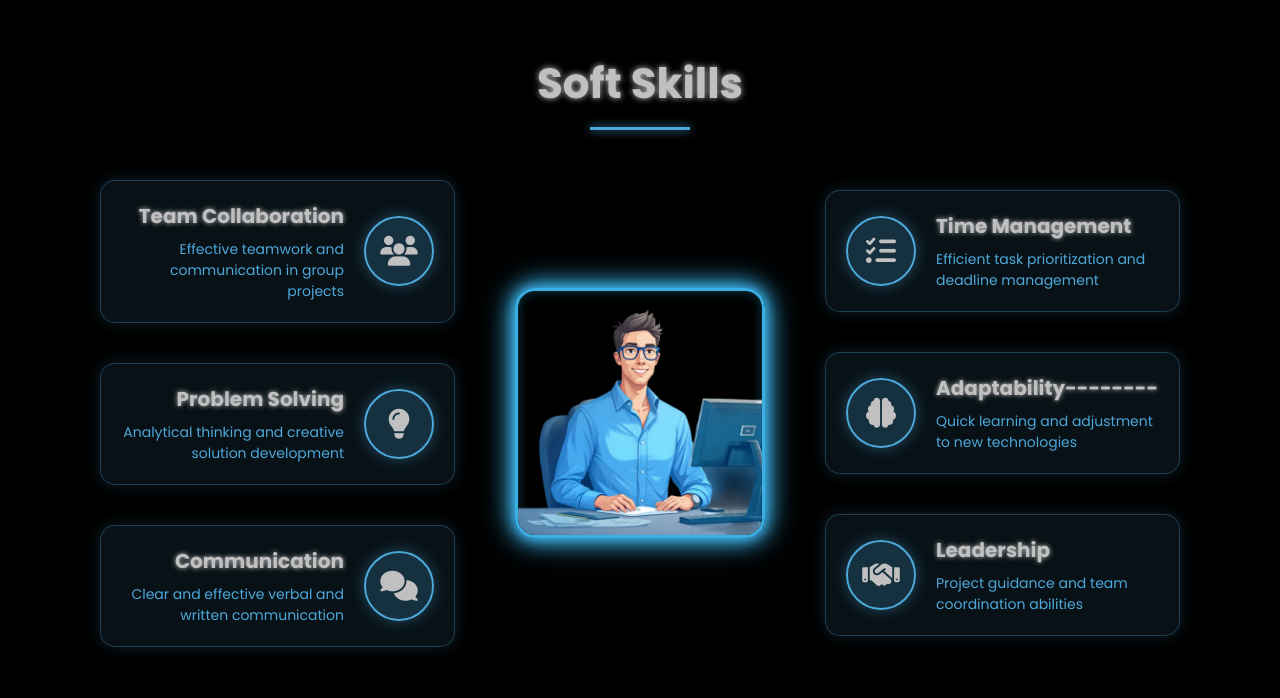
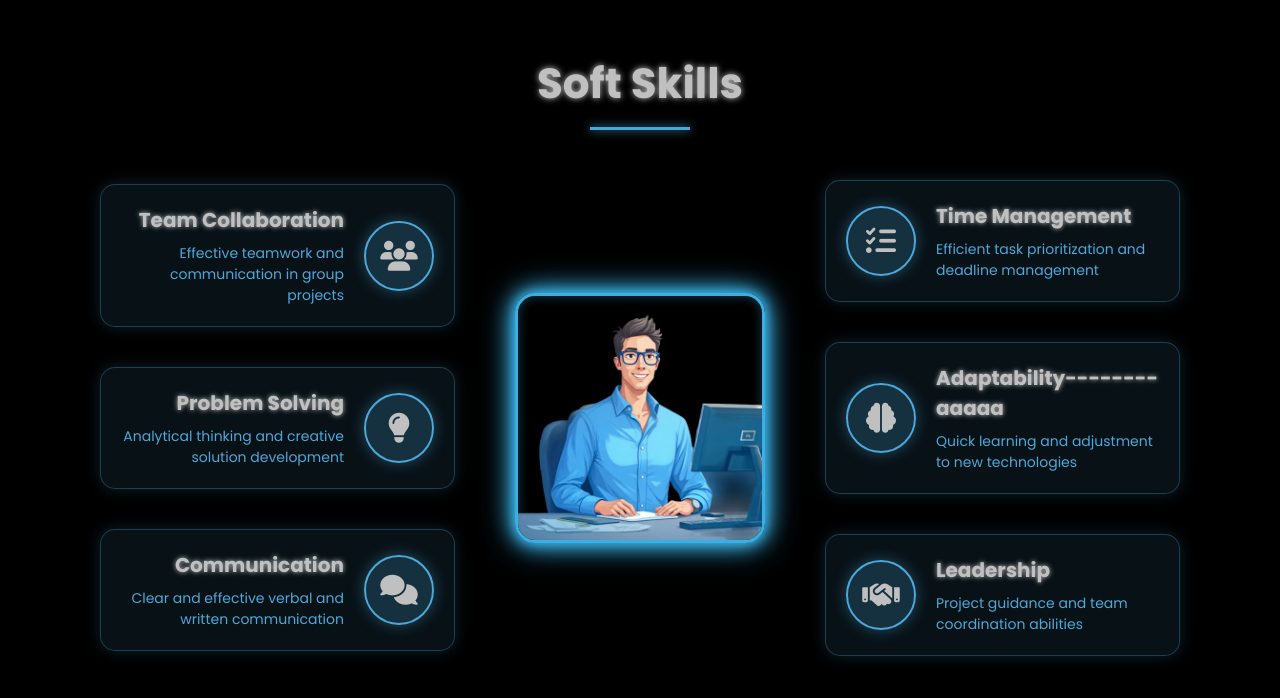
Before and after one commit to sumanthindraganti/Portfolio-Sumanth, a plain HTML site: page index.html in a window 1280 px wide. Shown: the part 2362-3060 px from the top of the page. Drawn offline with Linux system fonts and the light colour scheme.

Commit message:
update index.html

```diff
--- a/index.html
+++ b/index.html
@@ -1341,7 +1341,7 @@
               <i class="fas fa-brain"></i>
             </div>
             <div class="soft-skill-text">
-              <h4>Adaptability--------</h4>
+              <h4>Adaptability--------aaaaa</h4>
               <p>Quick learning and adjustment to new technologies</p>
             </div>
           </div>
```
